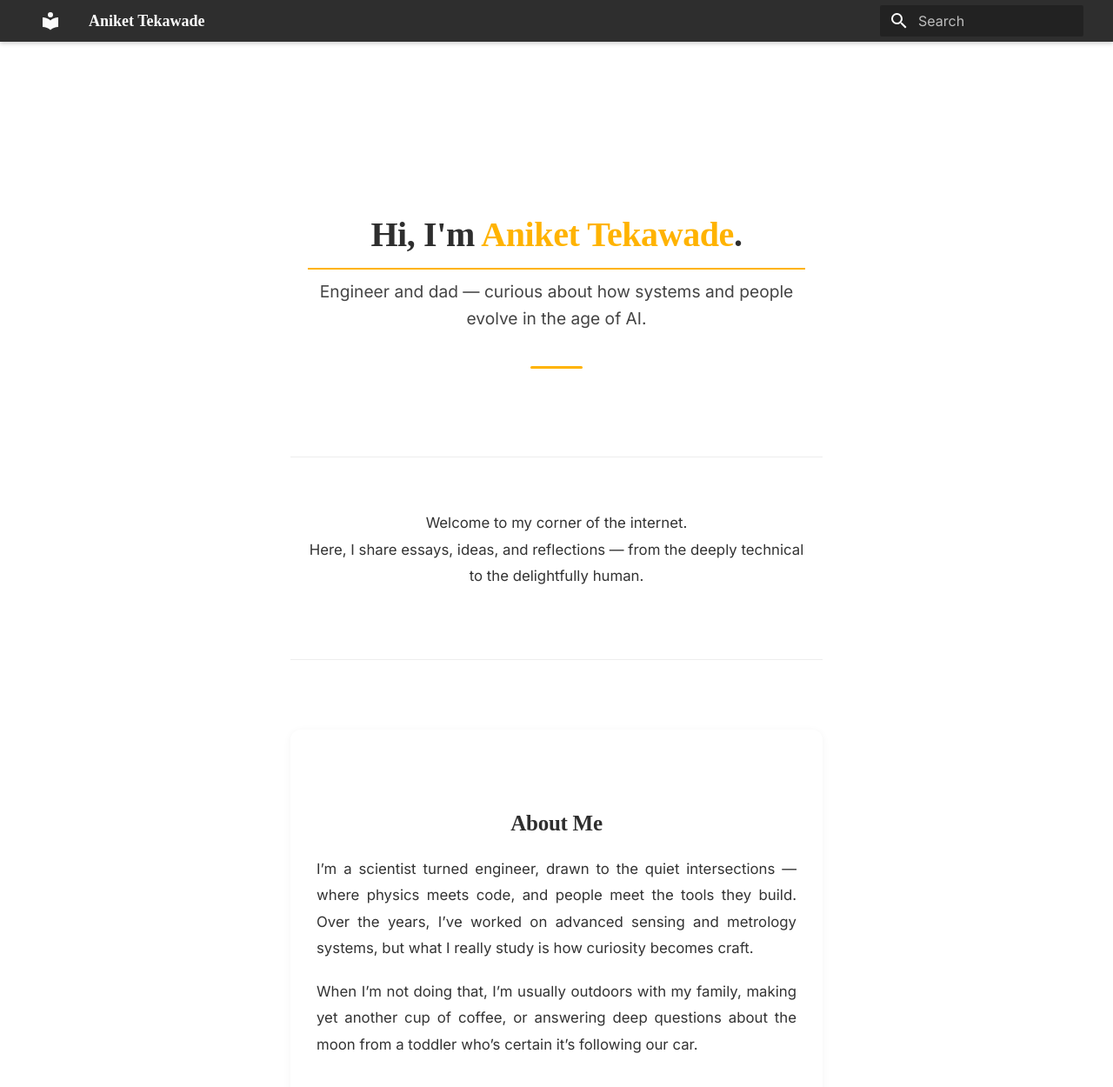
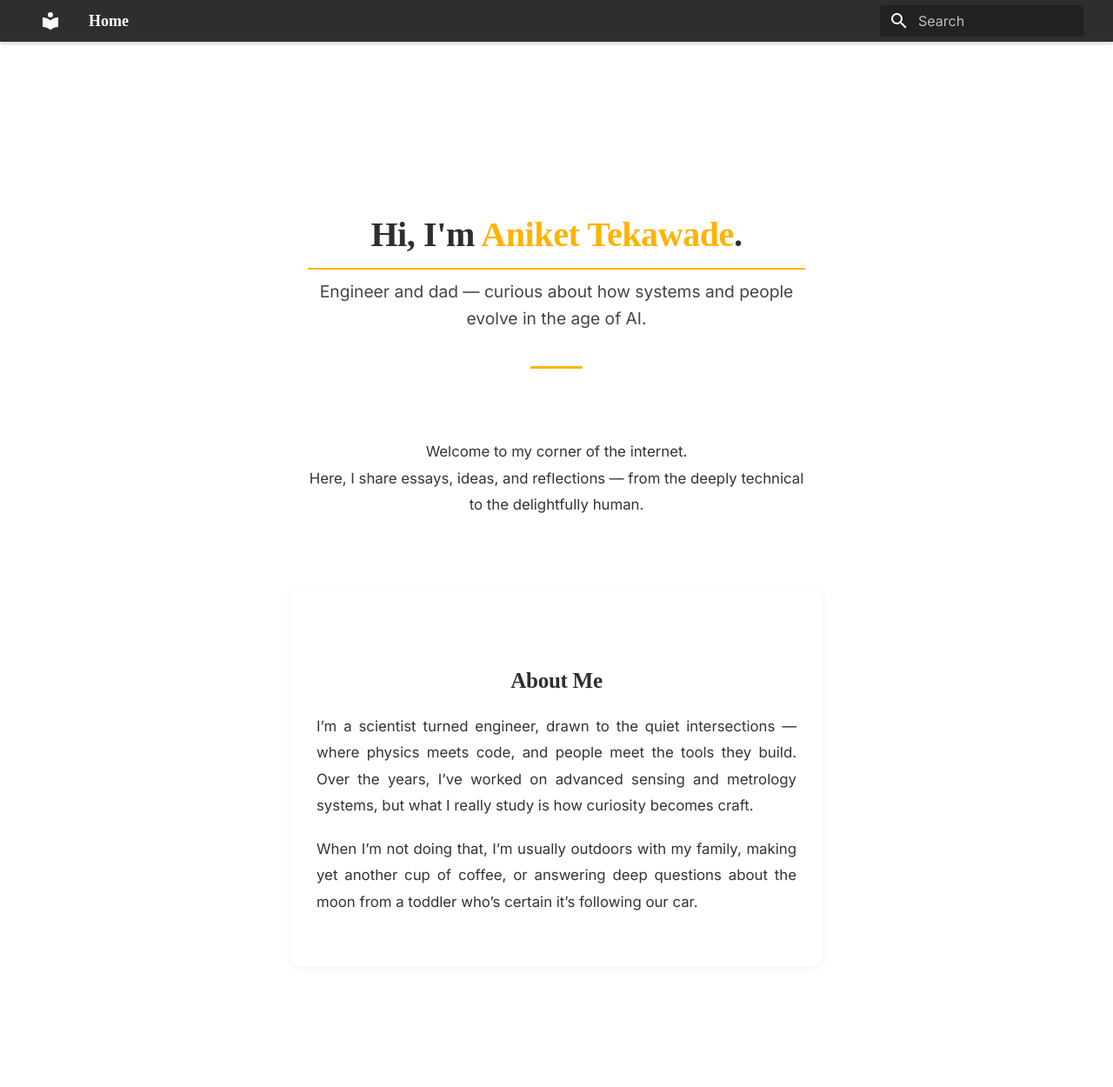
Before and after one commit to aniketkt/aniketkt.github.io, an MkDocs documentation site: the page built from docs/index.md, in a window 1280 px wide and 1400 px high, scrolled down 132 px. Shown: the top 1250 px of the window at 87% size. Built offline with MkDocs 1.6.1 and Material for MkDocs 9.7.7, drawn with Linux system fonts in a browser that asks for light colours.

Commit message:
new design - fixes

```diff
--- a/docs/index.md
+++ b/docs/index.md
@@ -5,16 +5,12 @@
   </p>
 </div>
 
----
-
 <div class="welcome">
   <p>
     Welcome to my corner of the internet.<br>
     Here, I share essays, ideas, and reflections — from the deeply technical to the delightfully human.
   </p>
 </div>
-
----
 
 <div class="about">
   <h2>About Me</h2>
--- a/docs/styles/extra.css
+++ b/docs/styles/extra.css
@@ -102,9 +102,9 @@
 /* ====== Hero section ====== */
 .hero {
   text-align: center;
-  margin-top: 4rem;
+  margin-top: 1rem;
   margin-bottom: 3rem;
-  padding: 2rem 1rem;
+  padding: 1rem 1rem;
 }
 
 .hero h1 {
@@ -213,6 +213,16 @@
   content: none !important;
 }
 
+.welcome {
+  opacity: 0;
+  animation: fadeIn 1s ease-in 0.6s forwards;
+}
+
+@keyframes fadeIn {
+  from { opacity: 0; }
+  to { opacity: 1; }
+}
+
 /* ====== Force welcome section centering ====== */
 .md-content .welcome,
 .md-content .welcome p {
@@ -257,3 +267,8 @@
   color: #FFB300;
   transform: translateY(-3px);
 }
+
+
+.md-content > * {
+  margin-block: 4rem;
+}
```
